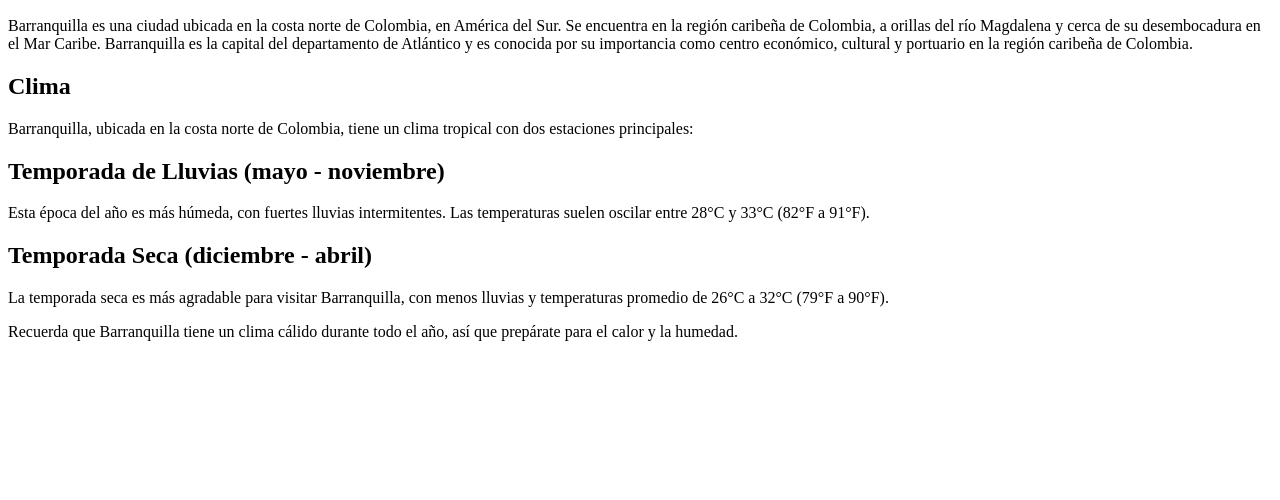
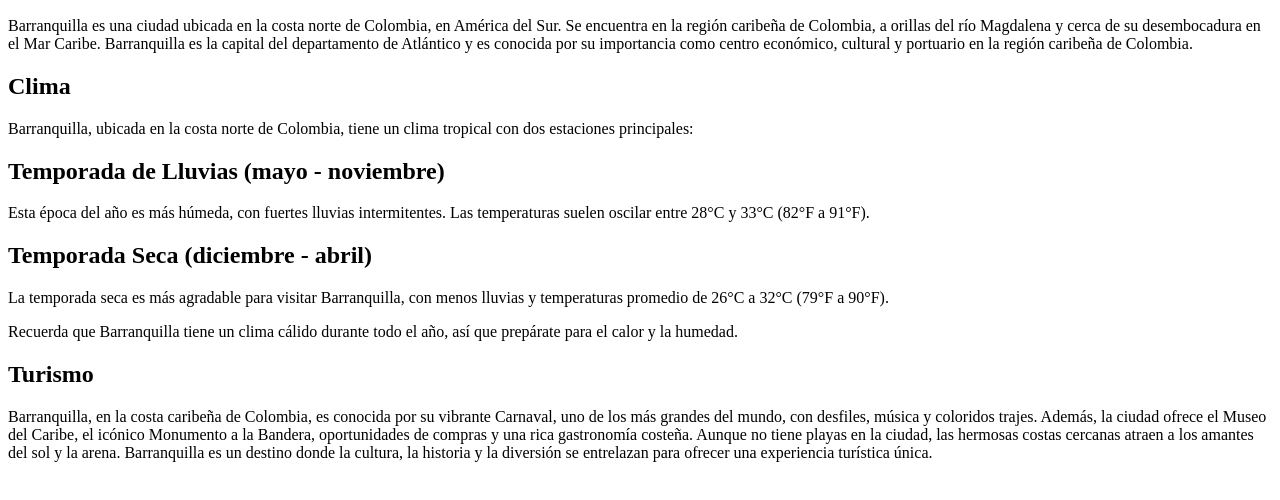
Before and after one commit to IsaacDFM/Buenaspracticas_2corte, a plain HTML site: page index.html in a window 1280 px wide. Shown: the part 110-610 px from the top of the page. Drawn offline with Linux system fonts and the light colour scheme.

Commit message:
Turismo barranquilla

```diff
--- a/index.html
+++ b/index.html
@@ -16,5 +16,9 @@
     <h2>Temporada Seca (diciembre - abril)</h2>
     <p>La temporada seca es más agradable para visitar Barranquilla, con menos lluvias y temperaturas promedio de 26°C a 32°C (79°F a 90°F).</p>
     <p>Recuerda que Barranquilla tiene un clima cálido durante todo el año, así que prepárate para el calor y la humedad.</p>
+    <h2>Turismo</h2>
+    <p>Barranquilla, en la costa caribeña de Colombia, es conocida por su vibrante Carnaval, uno de los más grandes del mundo, con desfiles, música y coloridos trajes. Además, la ciudad ofrece el Museo del Caribe, el icónico Monumento a la Bandera, oportunidades de compras y una rica gastronomía costeña. Aunque no tiene playas en la ciudad, las hermosas costas cercanas atraen a los amantes del sol y la arena. Barranquilla es un destino donde la cultura, la historia y la diversión se entrelazan para ofrecer una experiencia turística única.</p>
+
+
 </body>
 </html>
```
